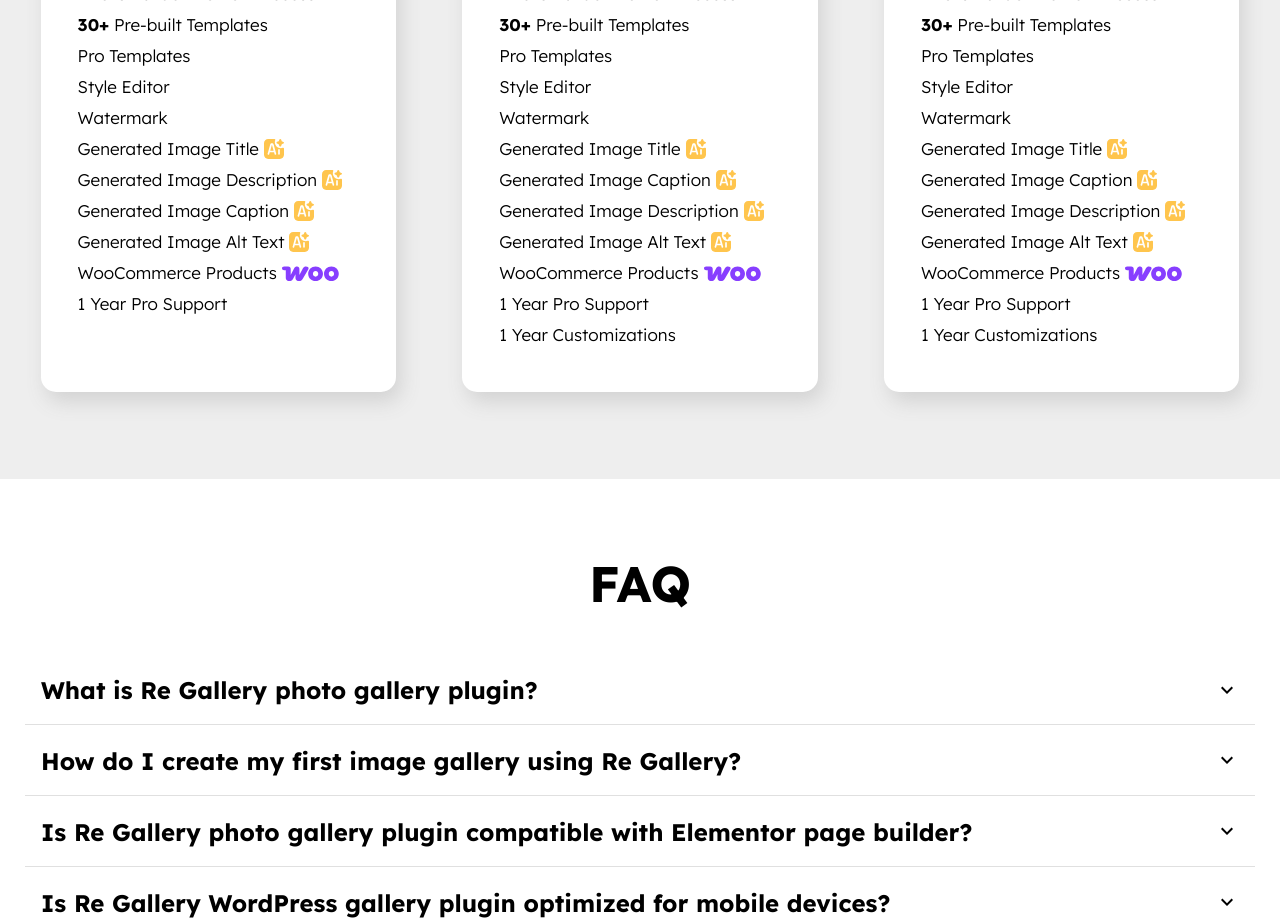
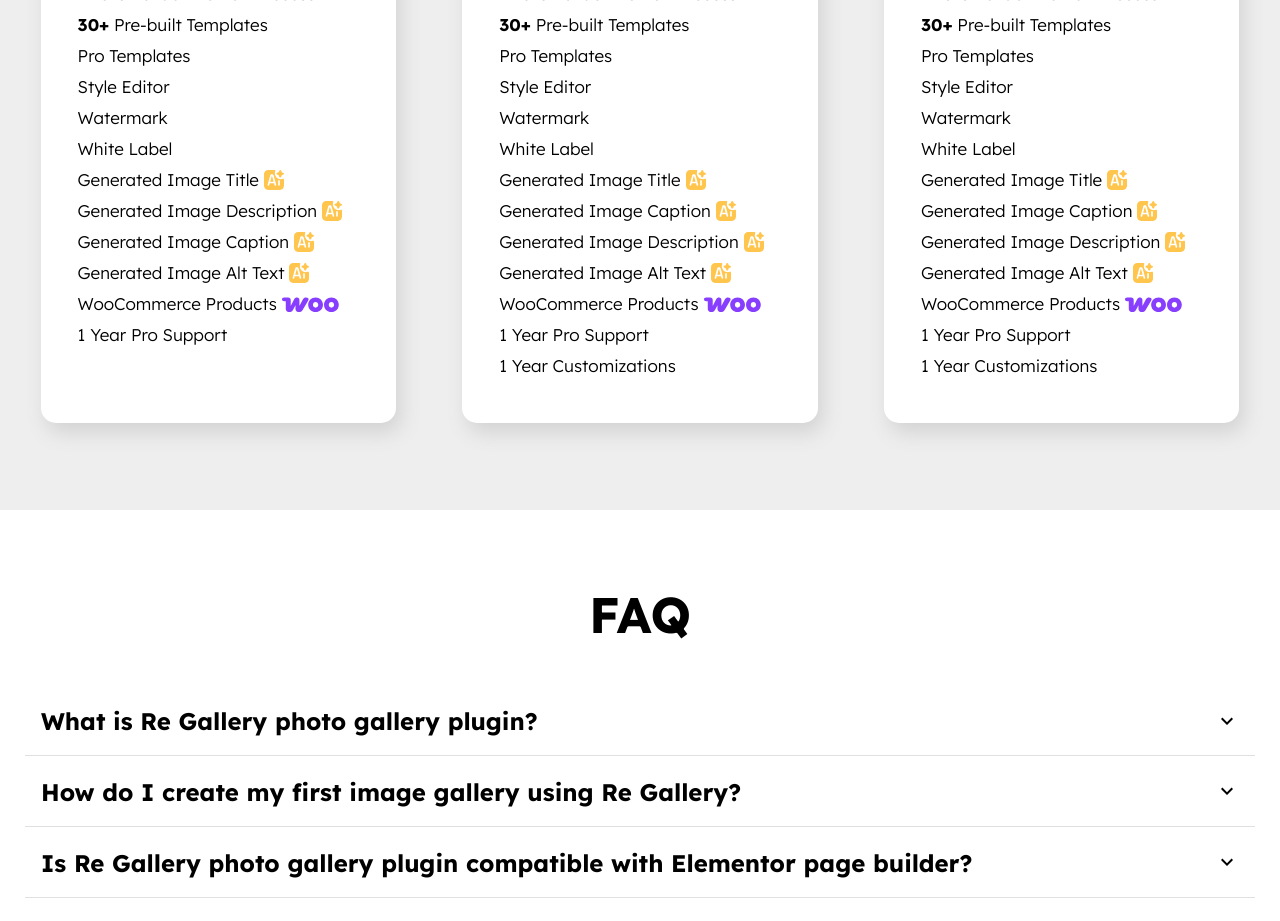
Before and after one commit to GrigorHarutyunian/regallery, a React (Vite) app: page / in a window 1280 px wide. Shown: the part 6440-7361 px from the top of the page. Built offline with nearby package versions, Linux system fonts and the light colour scheme.

Commit message:
added White Label to the pricing list

```diff
--- a/src/components/pricing/pricing-data.tsx
+++ b/src/components/pricing/pricing-data.tsx
@@ -58,6 +58,7 @@ const pricingData: { [key: number]: PricingDTO } = {
       "Pro Templates",
       "Style Editor",
       "Watermark",
+      "White Label",
       <>Generated Image Title{ai_icon}</>,
       <>Generated Image Description{ai_icon}</>,
       <>Generated Image Caption{ai_icon}</>,
@@ -97,6 +98,7 @@ const pricingData: { [key: number]: PricingDTO } = {
       "Pro Templates",
       "Style Editor",
       "Watermark",
+      "White Label",
       <>Generated Image Title{ai_icon}</>,
       <>Generated Image Caption{ai_icon}</>,
       <>Generated Image Description{ai_icon}</>,
@@ -136,6 +138,7 @@ const pricingData: { [key: number]: PricingDTO } = {
       "Pro Templates",
       "Style Editor",
       "Watermark",
+      "White Label",
       <>Generated Image Title{ai_icon}</>,
       <>Generated Image Caption{ai_icon}</>,
       <>Generated Image Description{ai_icon}</>,
```
